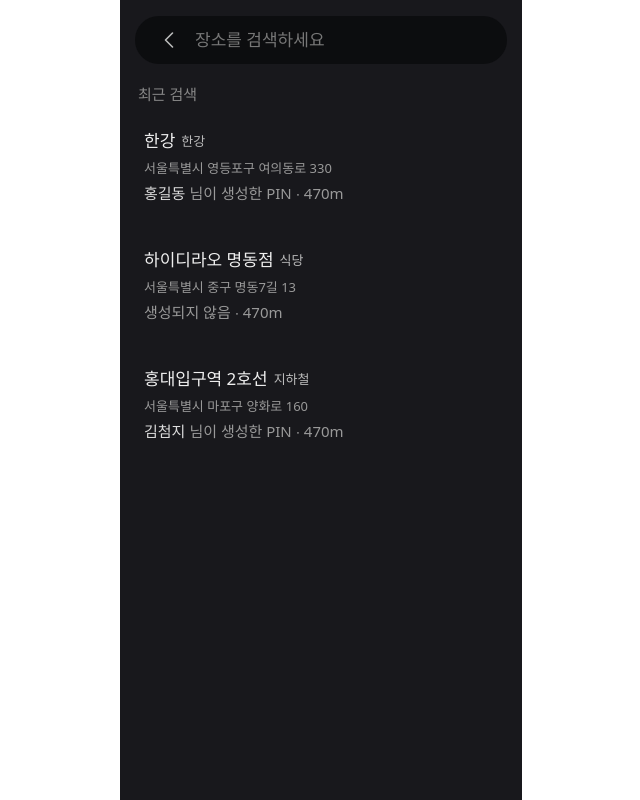
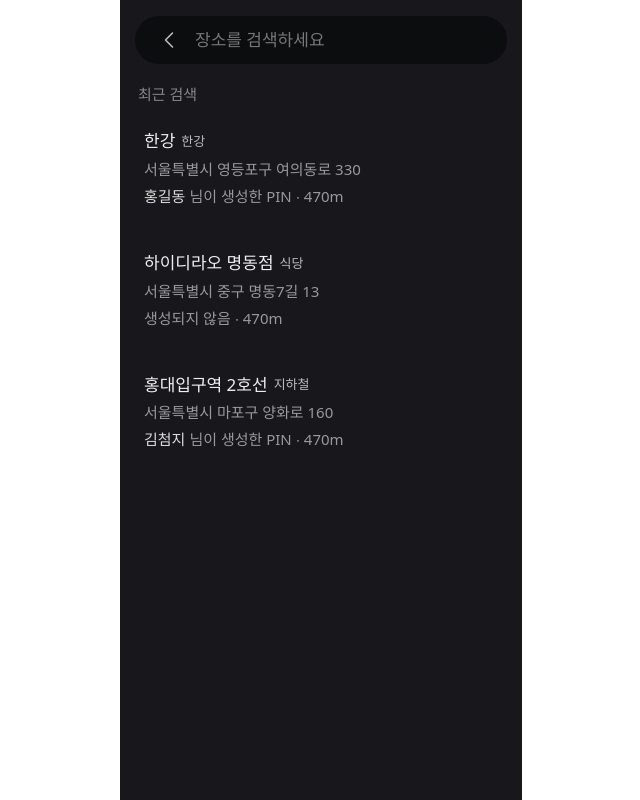
Before and after one commit to UMC10th-PLIMAP/plimap-web, a React (Vite) app: page /app/pin/search in a window 1280 px wide. Shown: the whole page, without its empty margins (319-959 px from the left). Built offline with nearby package versions, Linux system fonts and the light colour scheme; no server answers; a web font is replaced by a local one.

Commit message:
fix: update address font

```diff
--- a/src/features/pin/components/PlaceResultRow.tsx
+++ b/src/features/pin/components/PlaceResultRow.tsx
@@ -25,7 +25,7 @@ export function PlaceResultRow({ place, className, ...props }: PlaceResultRowPro
           <span className="shrink-0 etc-13-r text-grayscale-400">{category}</span>
         </div>
 
-        <span className="w-full truncate etc-13-r text-grayscale-500">{address}</span>
+        <span className="w-full truncate body-15-r text-grayscale-500">{address}</span>
 
         <div className="flex w-full min-w-0 items-start gap-1 text-grayscale-500">
           {creatorName ? (
```
